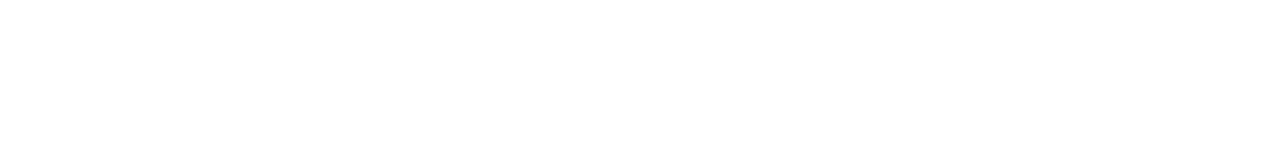
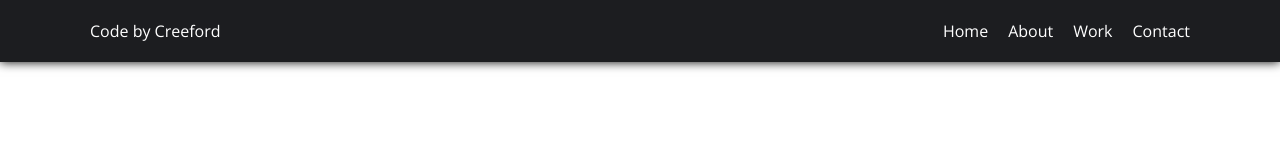
Before and after one commit to CreefordSanchez/porfolio, a website: page index.html in a window 1280 px wide. Drawn offline with nearby package versions, Linux system fonts and the light colour scheme.

Commit message:
'added-header'

```diff
--- a/assets/css/style.css
+++ b/assets/css/style.css
@@ -9,3 +9,58 @@
 html {
   font-family: "Open Sans", sans-serif;
 }
+
+:root {
+  --app-gray: #1c1d20;
+  --app-white: #fff;
+  --app-padding-top: 24px;
+  --app-orange: #ffa500;
+  --app-light-gray: #818190;
+}
+
+ul {
+  list-style: none;
+}
+
+li, a {
+  text-decoration: none;
+}
+
+.container {
+  width: min(100% - 20px, 1100px);
+  margin-inline: auto;
+}
+/* Header */
+
+header {
+  position: fixed;
+  top: 0;
+  background-color: var(--app-gray);
+  width: 100%;
+  box-shadow: 0 0 10px 0 #000000;
+}
+
+.header-content {
+  display: flex;
+  justify-content: space-between;
+  padding: 20px 0;
+  color: var(--app-white);
+
+  ul {
+    display: flex;
+    gap: 20px;
+
+    a {
+      color: var(--app-white);
+    }
+  }
+}
+
+.copyright {
+  display: flex;
+  gap: 200px;
+}
+
+.menu {
+  display: none;
+}
--- a/index.html
+++ b/index.html
@@ -12,6 +12,23 @@
     <script src="./assets/js/app.js" type="module"></script>
   </head>
   <body>
-
+    <header>
+      <div class="container header-content">
+        <div class="copyright">
+          <p>Code by Creeford</p>
+        </div>
+        <nav>
+          <ul>
+            <li><a href="#hero">Home</a></li>
+            <li><a href="#about-me">About</a></li>
+            <li><a href="#project">Work</a></li>
+            <li><a href="#contact">Contact</a></li>
+          </ul>
+        </nav>
+        <div class="menu">
+          <i class="fa-solid fa-bars"></i>
+        </div>
+      </div>
+    </header>
   </body>
 </html>
```
